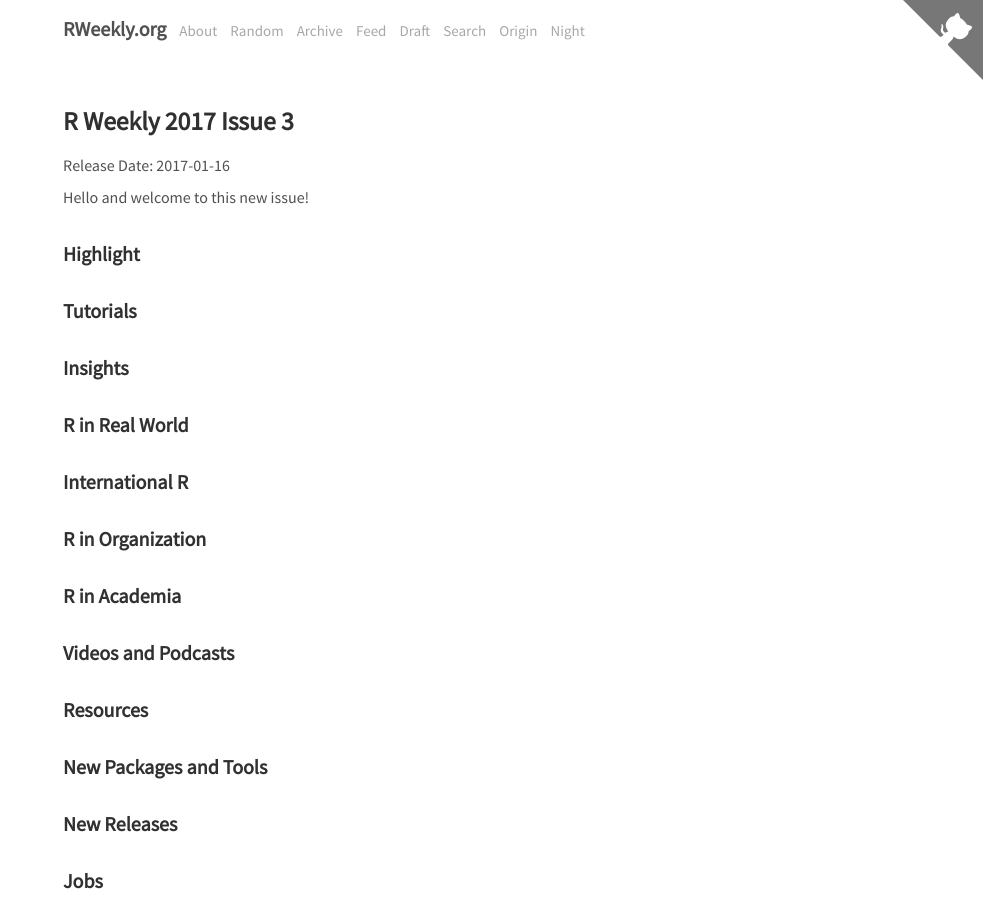
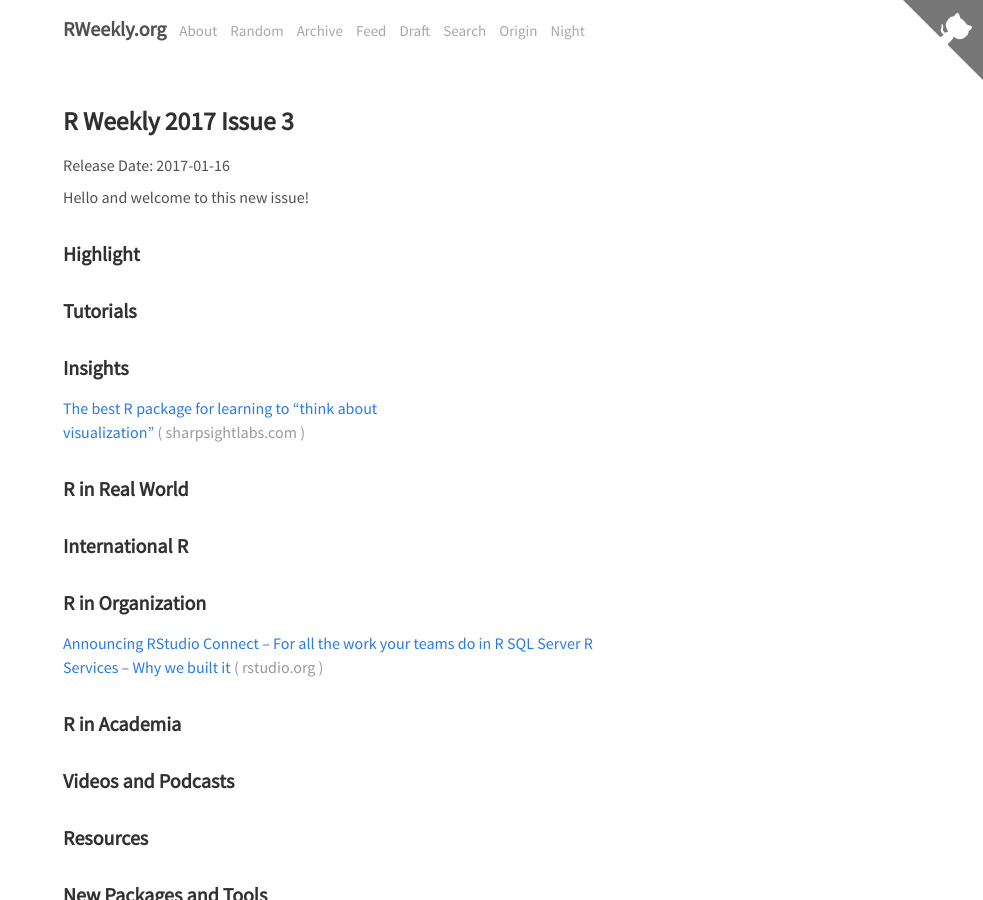
Before and after one commit to rweekly/rweekly.org, a Jekyll site: the page built from draft.md, in a window 1280 px wide and 900 px high. Shown: the whole window, without its empty margins (297-1280 px from the left). Built offline with Jekyll 4.4.1, drawn with Linux system fonts in a browser that asks for light colours; comment, search, counter and statistics services are not loaded.

Commit message:
Update draft.md
Add a link under Insights
Add 2 links under R in Organization

```diff
--- a/draft.md
+++ b/draft.md
@@ -19,7 +19,7 @@
 
 ### Insights
 
-
+[The best R package for learning to “think about visualization”](http://sharpsightlabs.com/blog/r-package-think-about-visualization/)
 
 ### R in Real World
 
@@ -31,8 +31,8 @@
 
 ### R in Organization
 
-
-
+[Announcing RStudio Connect – For all the work your teams do in R](https://blog.rstudio.org/2017/01/10/announcing-rstudio-connect-for-all-the-work-your-teams-do-in-r/)
+[SQL Server R Services – Why we built it](https://blogs.msdn.microsoft.com/sqlserverstorageengine/2017/01/10/sql-server-r-services-why-did-we-build-it/)
 
 ### R in Academia
 
```
